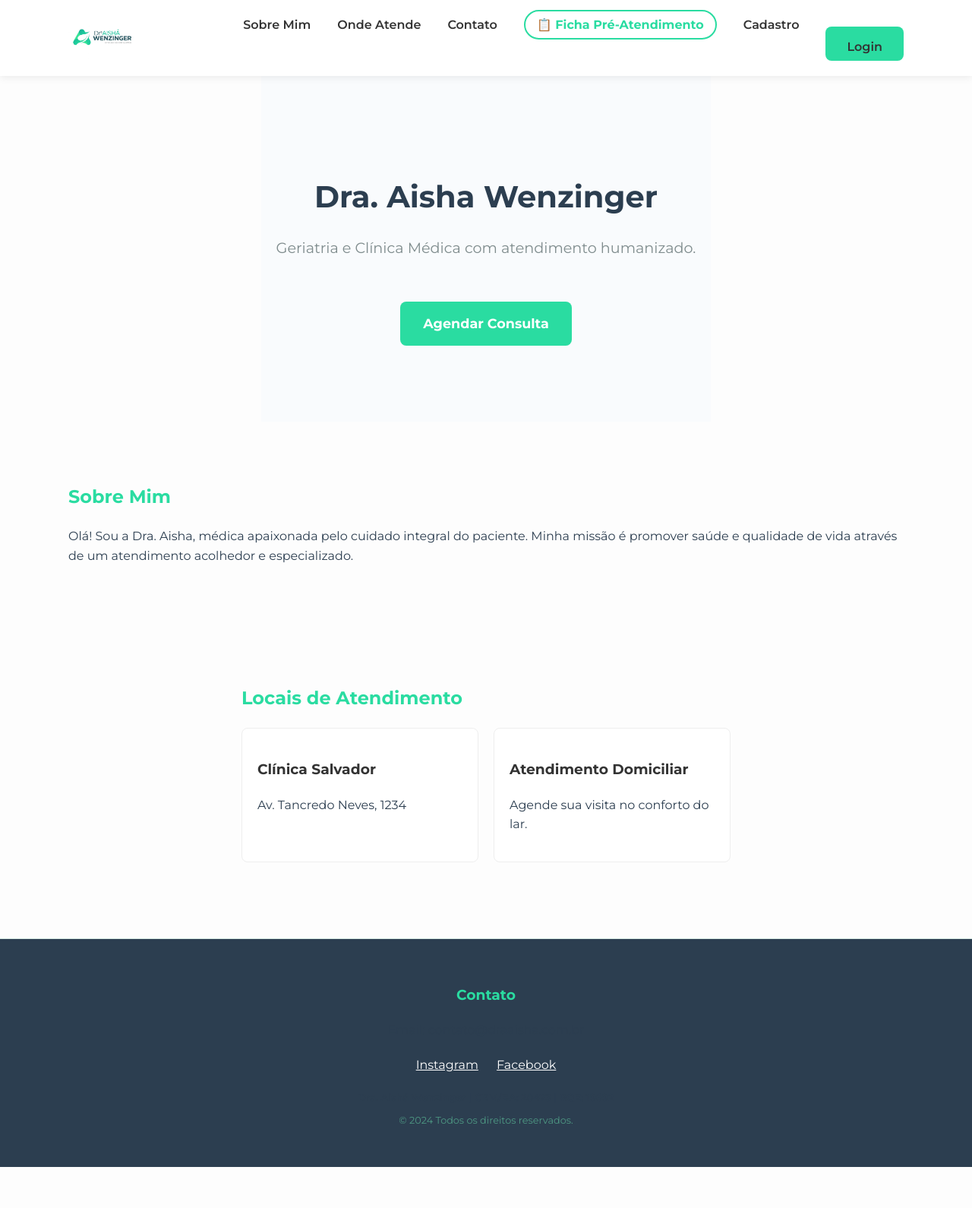
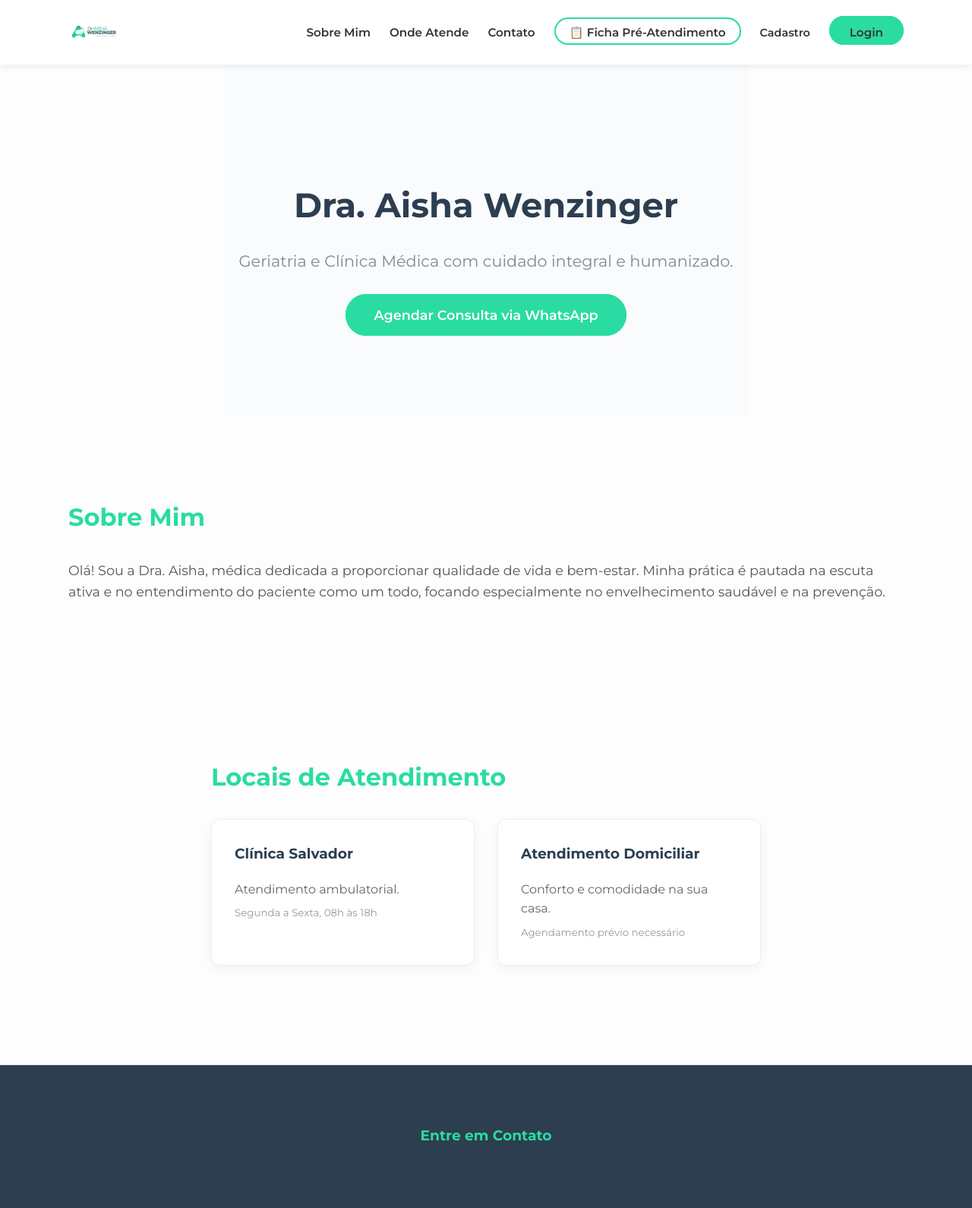
Before and after one commit to Jeovanbsp/meu-projeto-para-hospedar, a plain HTML site: page index.html in a window 1280 px wide. Shown: the top 1590 px of the page at 76% size. Before the commit the page ends 1536 px from the top, so only its background shows below. Drawn offline with Linux system fonts and the light colour scheme.

Commit message:
Atualização da barra de navegação

```diff
--- a/index.html
+++ b/index.html
@@ -12,51 +12,141 @@
     <link rel="stylesheet" href="css/style.css">
 
     <style>
-        /* Ajustes rápidos para a Home se necessário */
+        /* --- ESTILOS GERAIS DA HOME --- */
         .hero-section {
-            padding: 100px 20px;
+            padding: 120px 20px;
             text-align: center;
             background-color: #f9fbfd;
         }
         .hero-title {
-            font-size: 2.5rem;
+            font-size: 2.8rem;
             color: #2c3e50;
             margin-bottom: 20px;
+            font-weight: 700;
         }
         .hero-subtitle {
-            font-size: 1.2rem;
+            font-size: 1.3rem;
             color: #7f8c8d;
             margin-bottom: 40px;
+            font-weight: 400;
         }
         section {
-            padding: 60px 20px;
+            padding: 80px 20px;
             max-width: 1100px;
             margin: 0 auto;
         }
-        h2 { color: #2ADCA1; margin-bottom: 20px; }
+        h2 { color: #2ADCA1; margin-bottom: 30px; font-size: 2rem; }
+
+        /* --- NAV OTIMIZADA --- */
+        .main-nav ul {
+            display: flex;
+            align-items: center;
+            gap: 25px; /* Espaço entre os itens */
+            list-style: none;
+            margin: 0;
+            padding: 0;
+        }
+
+        .main-nav a {
+            text-decoration: none;
+            font-family: 'Montserrat', sans-serif;
+            font-size: 0.95rem;
+            transition: all 0.3s ease;
+        }
+
+        /* 1. Links de Texto (Informação) */
+        .nav-link {
+            color: #555;
+            font-weight: 500;
+            position: relative;
+        }
+        .nav-link:hover {
+            color: #2ADCA1;
+        }
+        .nav-link::after {
+            content: '';
+            position: absolute;
+            width: 0;
+            height: 2px;
+            bottom: -5px;
+            left: 0;
+            background-color: #2ADCA1;
+            transition: width 0.3s;
+        }
+        .nav-link:hover::after {
+            width: 100%;
+        }
+
+        /* 2. Botão Ficha (Outline - Secundário) */
+        .btn-ficha {
+            color: #2ADCA1;
+            font-weight: 600;
+            border: 2px solid #2ADCA1;
+            padding: 8px 18px;
+            border-radius: 50px;
+        }
+        .btn-ficha:hover {
+            background-color: #2ADCA1;
+            color: #fff;
+            transform: translateY(-2px);
+            box-shadow: 0 4px 10px rgba(42, 220, 161, 0.2);
+        }
+
+        /* 3. Botão Login (Sólido - Primário) */
+        .btn-login {
+            background-color: #2ADCA1;
+            color: #fff;
+            font-weight: 600;
+            padding: 10px 25px;
+            border-radius: 50px;
+            border: 2px solid #2ADCA1; /* Para manter o tamanho igual */
+        }
+        .btn-login:hover {
+            background-color: #24b685;
+            border-color: #24b685;
+            transform: translateY(-2px);
+            box-shadow: 0 4px 10px rgba(42, 220, 161, 0.3);
+        }
+
+        /* Ajuste Mobile */
+        @media (max-width: 768px) {
+            .main-nav ul {
+                flex-direction: column;
+                gap: 20px;
+                padding-top: 20px;
+            }
+            .btn-ficha, .btn-login {
+                width: 100%;
+                text-align: center;
+                display: block;
+            }
+        }
     </style>
 </head>
 <body>
 
     <header class="novo-header">
-        <div class="header-container">
+        <div class="header-container" style="justify-content: space-between;">
+
             <a href="index.html" class="logo">
-                <img src="img/layout.png" alt="Dra. Aisha Logo">
+                <img src="img/layout.png" alt="Dra. Aisha Logo" style="height: 45px;">
             </a>
 
             <nav class="main-nav" id="mobile-menu">
                 <ul>
-                    <li><a href="#sobre-mim">Sobre Mim</a></li>
-                    <li><a href="#locais">Onde Atende</a></li>
-                    <li><a href="#contato">Contato</a></li>
+                    <li><a href="#sobre-mim" class="nav-link">Sobre Mim</a></li>
+                    <li><a href="#locais" class="nav-link">Onde Atende</a></li>
+                    <li><a href="#contato" class="nav-link">Contato</a></li>
 
                     <li>
-                        <a href="https://forms.gle/ZcDhK1CPUVdn78hF7" target="_blank" style="color: #2ADCA1; font-weight: 700; border: 2px solid #2ADCA1; padding: 8px 15px; border-radius: 20px; transition: 0.3s;">
+                        <a href="https://forms.gle/ZcDhK1CPUVdn78hF7" target="_blank" class="btn-ficha">
                             📋 Ficha Pré-Atendimento
                         </a>
                     </li>
-                    <li><a href="cadastro.html">Cadastro</a></li>
-                    <li><a href="login.html" class="btn-agendar">Login</a></li>
+
+                    <li><a href="cadastro.html" class="nav-link" style="font-size: 0.9rem;">Cadastro</a></li>
+
+                    <li><a href="login.html" class="btn-login">Login</a></li>
                 </ul>
             </nav>
 
@@ -71,51 +161,48 @@
     <main>
         <div class="hero-section">
             <h1 class="hero-title">Dra. Aisha Wenzinger</h1>
-            <p class="hero-subtitle">Geriatria e Clínica Médica com atendimento humanizado.</p>
-            <a href="https://wa.me/5571981233912" target="_blank" class="btn-agendar" style="font-size: 1.1rem; padding: 15px 30px;">
-                Agendar Consulta
-            </a>
+            <p class="hero-subtitle">Geriatria e Clínica Médica com cuidado integral e humanizado.</p>
+
+            <div style="margin-top: 30px;">
+                <a href="https://wa.me/5571981233912" target="_blank" class="btn-login" style="font-size: 1.1rem; padding: 15px 35px; text-decoration: none;">
+                    Agendar Consulta via WhatsApp
+                </a>
+            </div>
         </div>
 
         <section id="sobre-mim">
             <h2>Sobre Mim</h2>
-            <p>Olá! Sou a Dra. Aisha, médica apaixonada pelo cuidado integral do paciente. Minha missão é promover saúde e qualidade de vida através de um atendimento acolhedor e especializado.</p>
-            </section>
+            <p style="font-size: 1.1rem; line-height: 1.6; color: #555;">
+                Olá! Sou a Dra. Aisha, médica dedicada a proporcionar qualidade de vida e bem-estar. Minha prática é pautada na escuta ativa e no entendimento do paciente como um todo, focando especialmente no envelhecimento saudável e na prevenção.
+            </p>
+        </section>
 
         <section id="locais">
             <h2>Locais de Atendimento</h2>
-            <div style="display: flex; gap: 20px; flex-wrap: wrap;">
-                <div style="background: #fff; padding: 20px; border: 1px solid #eee; border-radius: 8px; flex: 1; min-width: 250px;">
-                    <h3 style="color:#333;">Clínica Salvador</h3>
-                    <p>Av. Tancredo Neves, 1234</p>
+            <div style="display: flex; gap: 30px; flex-wrap: wrap; margin-top: 30px;">
+                <div style="background: #fff; padding: 30px; border: 1px solid #eee; border-radius: 12px; flex: 1; min-width: 280px; box-shadow: 0 4px 15px rgba(0,0,0,0.05); transition: transform 0.3s;">
+                    <h3 style="color:#2c3e50; margin-top: 0;">Clínica Salvador</h3>
+                    <p style="color:#666; margin-bottom: 5px;">Atendimento ambulatorial.</p>
+                    <small style="color:#999;">Segunda a Sexta, 08h às 18h</small>
                 </div>
-                <div style="background: #fff; padding: 20px; border: 1px solid #eee; border-radius: 8px; flex: 1; min-width: 250px;">
-                    <h3 style="color:#333;">Atendimento Domiciliar</h3>
-                    <p>Agende sua visita no conforto do lar.</p>
+                <div style="background: #fff; padding: 30px; border: 1px solid #eee; border-radius: 12px; flex: 1; min-width: 280px; box-shadow: 0 4px 15px rgba(0,0,0,0.05); transition: transform 0.3s;">
+                    <h3 style="color:#2c3e50; margin-top: 0;">Atendimento Domiciliar</h3>
+                    <p style="color:#666; margin-bottom: 5px;">Conforto e comodidade na sua casa.</p>
+                    <small style="color:#999;">Agendamento prévio necessário</small>
                 </div>
             </div>
         </section>
     </main>
 
-    <footer id="contato" style="background: #2c3e50; color: white; padding: 40px 20px; text-align: center;">
-        <h3 style="color: #2ADCA1;">Contato</h3>
-        <p>Email: contato@draaisha.com.br</p>
-        <div class="social-icons" style="margin: 20px 0;">
-            <a href="https://instagram.com" target="_blank" style="color: white; margin: 0 10px;">Instagram</a>
-            <a href="https://facebook.com" target="_blank" style="color: white; margin: 0 10px;">Facebook</a>
+    <footer id="contato" style="background: #2c3e50; color: white; padding: 60px 20px; text-align: center; margin-top: 50px;">
+        <h3 style="color: #2ADCA1; margin-bottom: 20px;">Entre em Contato</h3>
+        <p style="margin: 5px 0;">Email: contato@draaisha.com.br</p>
+        <p style="margin: 5px 0;">WhatsApp: (71) 98123-3912</p>
+
+        <div class="social-icons" style="margin: 30px 0;">
+            <a href="https://instagram.com" target="_blank" style="color: white; margin: 0 15px; text-decoration: none; font-weight: 500; border-bottom: 1px solid transparent; transition: 0.3s;">Instagram</a>
+            <a href="https://facebook.com" target="_blank" style="color: white; margin: 0 15px; text-decoration: none; font-weight: 500; border-bottom: 1px solid transparent; transition: 0.3s;">Facebook</a>
         </div>
-        <p class="crm-info" style="font-size: 0.8rem; opacity: 0.7;">Dra. Aishá Wenzinger | CRM/BA: 20473 | RQE: 19692</p>
-        <p class="copyright" style="font-size: 0.8rem; opacity: 0.7; margin-top: 10px;">© 2024 Todos os direitos reservados.</p>
-    </footer>
 
-    <script>
-        const hamburgerButton = document.getElementById('hamburger-button');
-        const mobileMenu = document.getElementById('mobile-menu');
-
-        hamburgerButton.addEventListener('click', () => {
-            hamburgerButton.classList.toggle('is-active');
-            mobileMenu.classList.toggle('is-active');
-        });
-    </script>
-</body>
-</html>
+        <div style="border-top: 1px solid rgba(255,255,255,0.1); margin-top: 30px; padding-top: 20px;">
+            <p class="crm-info" style="font-size: 0.85rem; opacity: 0.7;">Dra. Aishá Wenzinger | CRM/BA:
```
